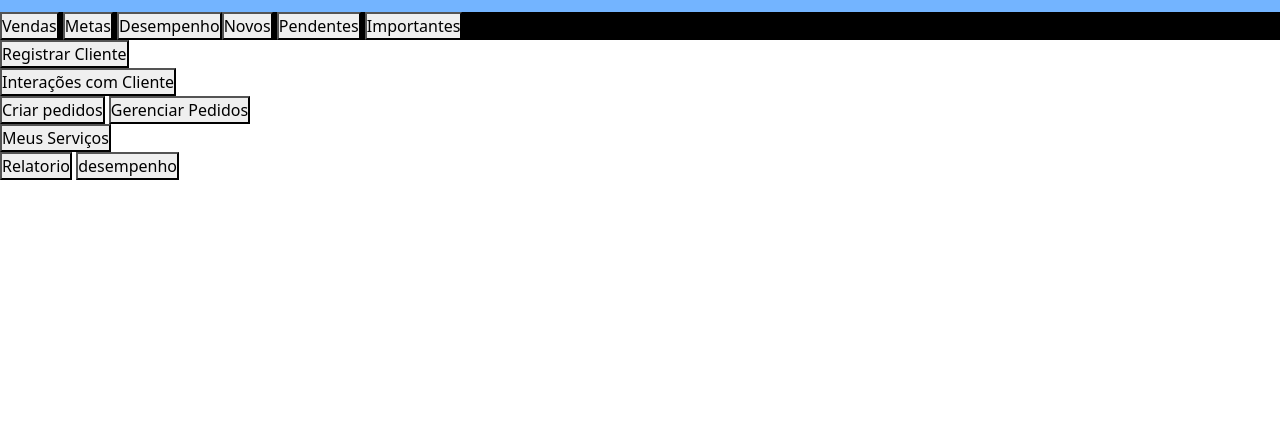
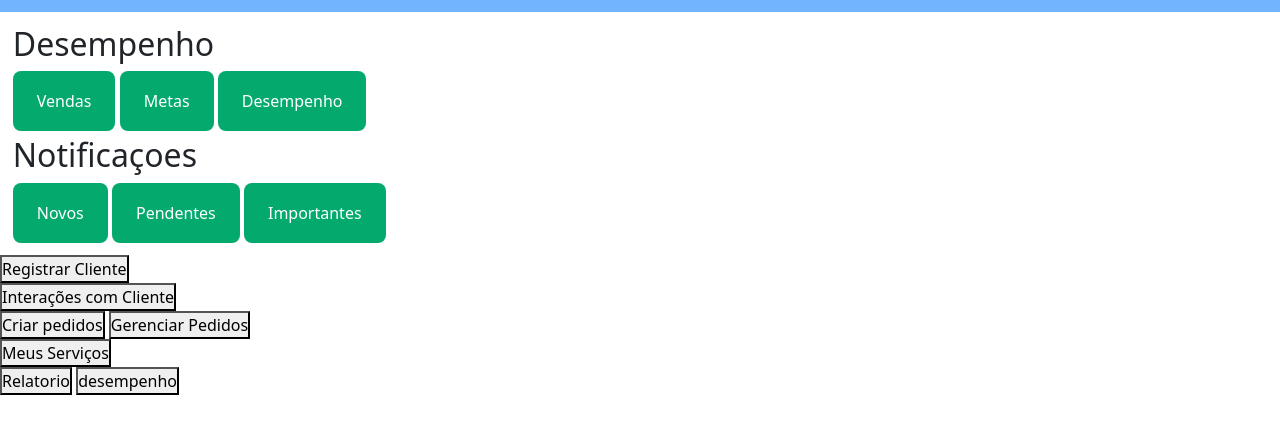
Before and after one commit to Prof-JCF/TechLancers, a plain HTML site: page interface_tec.html in a window 1280 px wide. Shown: the part 63-496 px from the top of the page. Drawn offline with nearby package versions, Linux system fonts and the light colour scheme.

Commit message:
css em desempenho e notificações

```diff
--- a/assets/css/interface-tec.css
+++ b/assets/css/interface-tec.css
@@ -30,7 +30,36 @@ header{
     margin-left: 10px;
 }
 
-#desempenho{
+#desempenho {
     display: flex;
-    background-color: black;
-}
+    flex-direction: column;
+    padding: 1%;
+  }
+
+  .resumo-de-vendas button{
+    padding: 18px 24px;
+    border-radius: 8px;
+    transition-duration: 0.4s;
+    background-color: #04AA6D;
+    color: white;
+    border: none;
+  }
+  .resumo-de-vendas button:hover{
+    background-color: white; /* Green */
+    color: black;
+  }
+  .notificacao{
+    margin-top: 5px;
+  }
+  .notificacao button{
+    padding: 18px 24px;
+    border-radius: 8px;
+    transition-duration: 0.4s;
+    background-color: #04AA6D;
+    color: white;
+    border: none;
+  }
+  .notificacao button:hover{
+    background-color: white; /* Green */
+    color: black;
+  }
--- a/interface_tec.html
+++ b/interface_tec.html
@@ -34,11 +34,13 @@
 
     <div id="desempenho">
         <div class="resumo-de-vendas">
+            <h2>Desempenho</h2>
             <button>Vendas</button>
             <button>Metas</button>
             <button>Desempenho</button>
         </div>
         <div class="notificacao">
+            <h2>Notificaçoes</h2>
             <button>Novos</button>
             <button>Pendentes</button>
             <button>Importantes</button>
```
